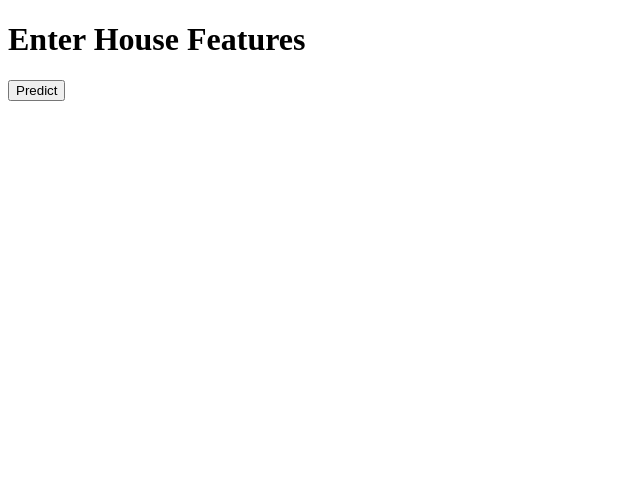
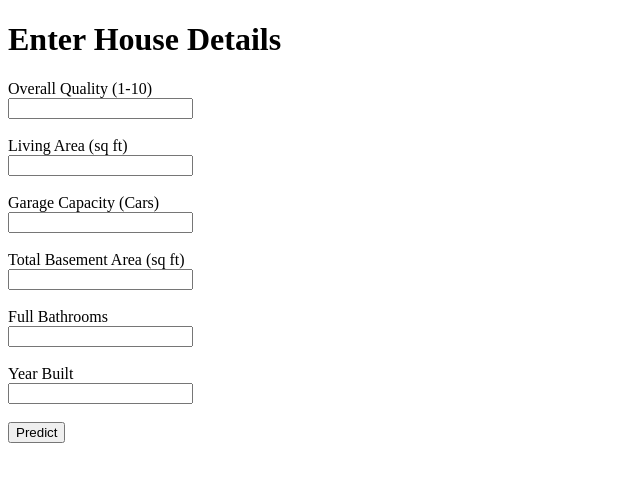
Before and after one commit to 01koushal/house-price-prediction, a Flask app: page / in a window 1280 px wide. Shown: the top 482 px of the page, without its empty margins (0-640 px from the left). Run offline with Flask 3, Linux system fonts and the light colour scheme; parts of the project's set-up code (start-up, migrations or seed data) failed here and were passed over.

Commit message:
Update index.html

```diff
--- a/templates/index.html
+++ b/templates/index.html
@@ -4,12 +4,26 @@
     <title>House Price Predictor</title>
 </head>
 <body>
-    <h1>Enter House Features</h1>
+    <h1>Enter House Details</h1>
     <form method="POST" action="/predict">
-        {% for col in columns %}
-            <label>{{ col }}</label><br>
-            <input type="text" name="{{ col }}"><br><br>
-        {% endfor %}
+        <label>Overall Quality (1-10)</label><br>
+        <input type="number" name="Overall Qual" required><br><br>
+
+        <label>Living Area (sq ft)</label><br>
+        <input type="number" name="Gr Liv Area" required><br><br>
+
+        <label>Garage Capacity (Cars)</label><br>
+        <input type="number" name="Garage Cars" required><br><br>
+
+        <label>Total Basement Area (sq ft)</label><br>
+        <input type="number" name="Total Bsmt SF" required><br><br>
+
+        <label>Full Bathrooms</label><br>
+        <input type="number" name="Full Bath" required><br><br>
+
+        <label>Year Built</label><br>
+        <input type="number" name="Year Built" required><br><br>
+
         <input type="submit" value="Predict">
     </form>
 </body>
```
